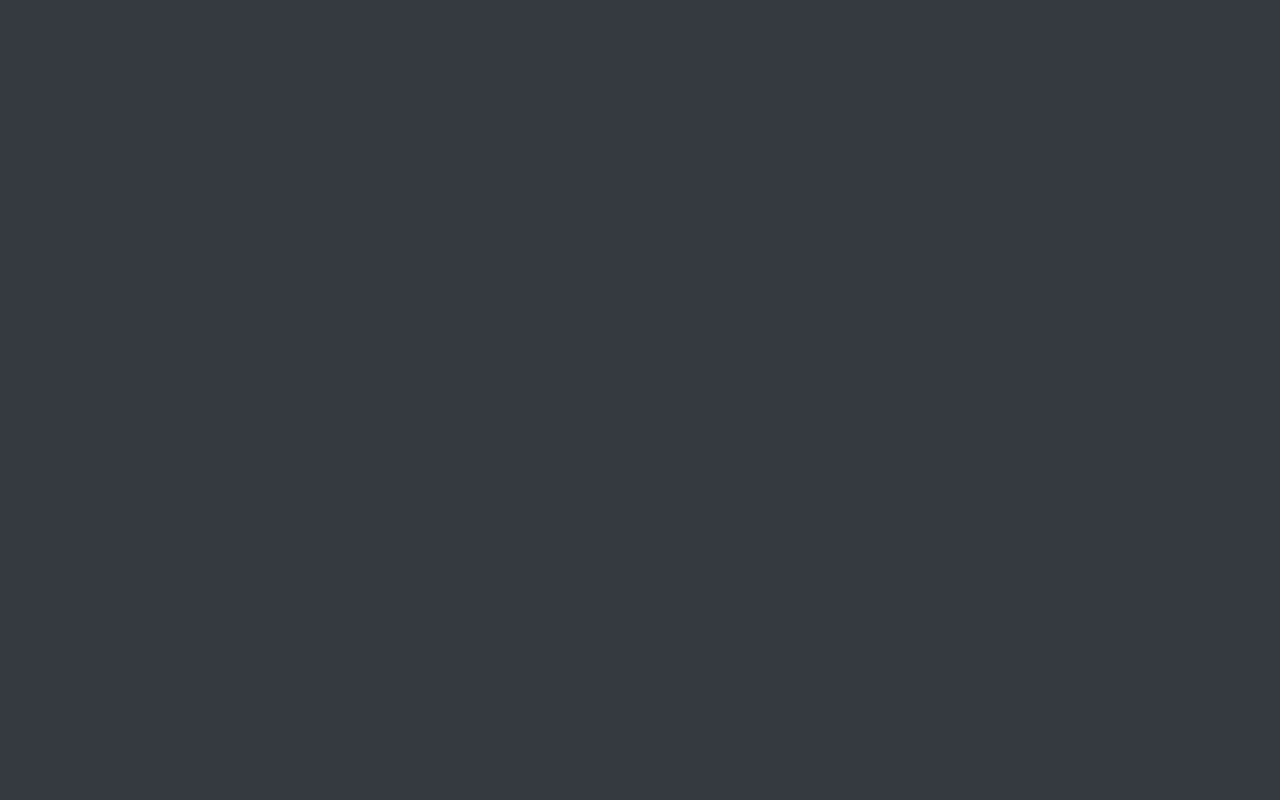
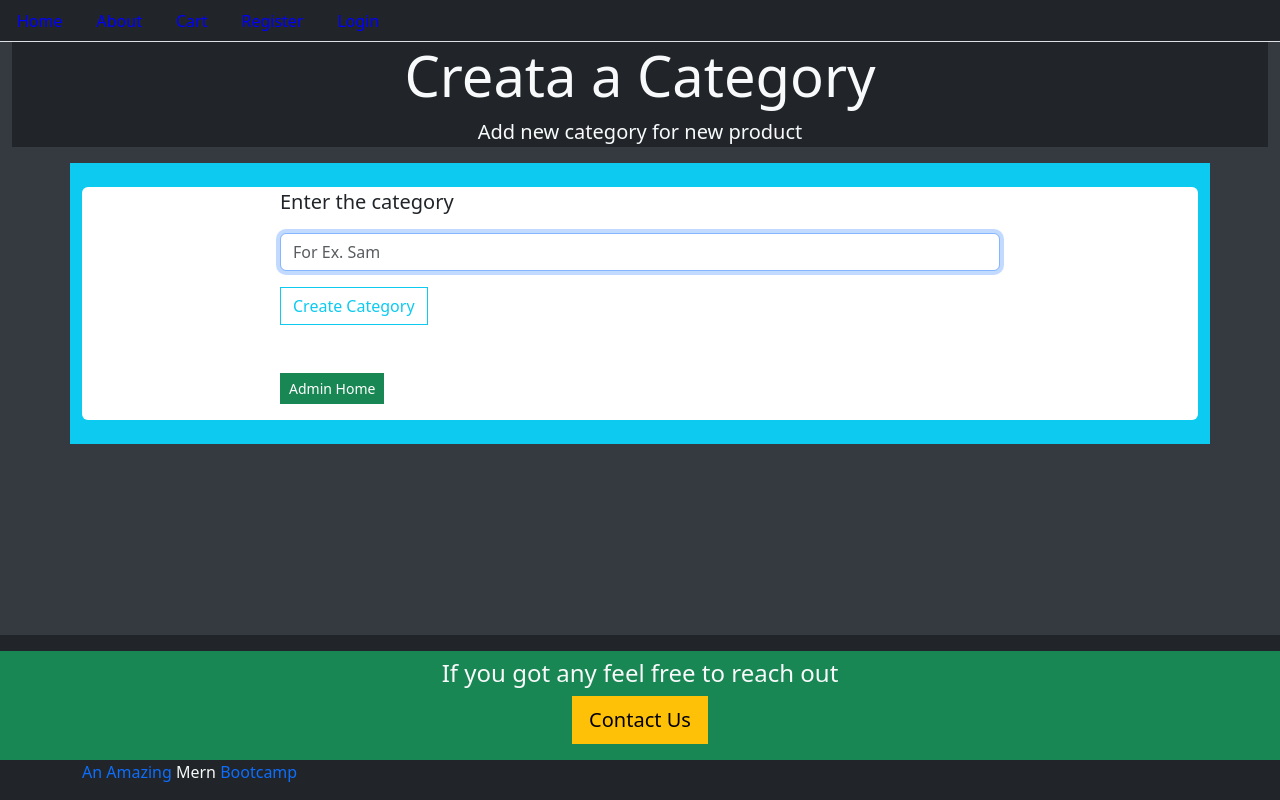
Before and after one commit to Rajit909/MegaProject-E-commerce-, a React (Create React App) app in the folder frontend/: page /admin/create/category in a window 1280 px wide. Before the commit this address had no page. Built offline with nearby package versions, Linux system fonts and the light colour scheme.

Commit message:
admin dashbord create category

```diff
--- a/frontend/src/AppRoutes.js
+++ b/frontend/src/AppRoutes.js
@@ -1,26 +1,50 @@
-import React from 'react';
-import { Routes, Route, Navigate } from 'react-router-dom';
+import React from "react";
+import { Routes, Route, Navigate } from "react-router-dom";
 
-import Home from './core/Home.js';
-import Signup from './user/Signup.js';
-import Signin from './user/Signin.js';
+import Home from "./core/Home.js";
+import Signup from "./user/Signup.js";
+import Signin from "./user/Signin.js";
 
-import UserDashBoard from './user/UserDashBoard';
-import AdminDashBoard from './user/AdminDashBoard';
+import UserDashBoard from "./user/UserDashBoard";
+import AdminDashBoard from "./user/AdminDashBoard";
 
-import { isAuthenticated } from './auth/helper/index';
-
+import { isAuthenticated } from "./auth/helper/index";
+import AddCategory from "./admin/AddCategory.js";
 
 function AppRoutes() {
   return (
     <Routes>
-      <Route path="/" exact element={<Home />} />
-      <Route path="/signup" exact element={<Signup />} />
-      <Route path="/signin" exact element={<Signin />} />
-      <Route exact path='/user/dashBoard' element = { isAuthenticated ? <UserDashBoard/> : <Navigate to="/signin" />} />
-      <Route exact path='/admin/dashBoard' element = { isAuthenticated ? <AdminDashBoard/> : <Navigate to="/signin" />} />
-
-
+      <Route
+        exact
+        path="/"
+        element={<Home />} />
+      <Route
+        exact
+        path="/signup"
+        element={<Signup />} />
+      <Route
+        exact
+        path="/signin"
+        element={<Signin />} />
+      <Route
+        exact
+        path="/user/dashBoard"
+        element={
+          isAuthenticated ? <UserDashBoard /> : <Navigate to="/signin" />
+        }
+      />
+      <Route
+        exact
+        path="/admin/dashBoard"
+        element={
+          isAuthenticated ? <AdminDashBoard /> : <Navigate to="/signin" />
+        }
+      />
+      <Route
+        path="/admin/create/category"
+        exact
+        element={isAuthenticated ? <AddCategory /> : <Navigate to="/signin" />}
+      />
     </Routes>
   );
 }
--- a/frontend/src/admin/AddCategory.js
+++ b/frontend/src/admin/AddCategory.js
@@ -0,0 +1,101 @@
+import React, { useState } from "react";
+import { NavLink } from "react-router-dom";
+import { isAuthenticated } from "../auth/helper";
+import Base from "../core/Base";
+import { createCategory } from "./helper/adminapicall";
+
+
+const AddCategory = () => {
+  const [name, setName] = useState("");
+  const [error, setError] = useState(false);
+  const [success, setSuccess] = useState(false);
+
+  const { user, token } = isAuthenticated();
+
+  const goBack = () => (
+    <div className="mt-5">
+      <NavLink className="btn btn-sm btn-success mb-3" to="/admin/dashboard">
+        Admin Home
+      </NavLink>
+    </div>
+  );
+
+  const handleChange = event => {
+    setError("")
+    setName(event.target.value)
+  }
+
+  const onSubmit = (event) => {
+    event.preventDefault();
+    setError("")
+    setSuccess(false)
+
+    //backend request fired
+
+    createCategory(user._id, token, {name} ).then(data => {
+        if (data.error) {
+            setError(true)
+        }else{
+            setError("")
+            setSuccess(true)
+            setName("")
+        }
+    })
+  };
+
+  const successMessage = () => {
+    if (success) {
+        return <h4
+        className="text-success"
+        >
+        Category created successfully.
+        </h4>
+    }
+  }
+  const errorMessage = () => {
+    if (error) {
+        return <h4
+        className="text-success"
+        >
+        Failed to create category.
+        </h4>
+    }
+  }
+
+  const myCategoryForm = () => (
+    <form>
+      <div className="form-group">
+        <p className="lead">Enter the category</p>
+        <input
+          type="text"
+          className="form-control my-3"
+          onChange={handleChange}
+          value={name}
+          autoFocus
+          required
+          placeholder="For Ex. Sam"
+        />
+        <button onClick={onSubmit} className="btn btn-outline-info">Create Category</button>
+      </div>
+    </form>
+  );
+
+  return (
+    <Base
+      title="Creata a Category"
+      description="Add new category for new product"
+      className="container bg-info p-4"
+    >
+      <div className="row bg-white rounded">
+        <div className="col-md-8 offset-md-2">
+            {successMessage()}
+            {errorMessage()}
+            {myCategoryForm()}
+            {goBack()}
+        </div>
+      </div>
+    </Base>
+  );
+};
+
+export default AddCategory;
--- a/frontend/src/admin/helper/adminapicall.js
+++ b/frontend/src/admin/helper/adminapicall.js
@@ -0,0 +1,17 @@
+import { API } from "../../backend";
+
+export const createCategory = (userId, token, category) => {
+    return fetch(`${API}/category/create/${userId}`, {
+        method: "POST",
+        headers: {
+            Accept: "application/json",
+            "Content-Type": "application/json",
+            Authorization: `Bearer ${token}`
+        },
+        body: JSON.stringify(category)
+    })
+    .then(response => {
+        return response.json();
+    })
+    .catch(err => console.log(err))
+};
--- a/frontend/src/user/AdminDashBoard.js
+++ b/frontend/src/user/AdminDashBoard.js
@@ -1,72 +1,82 @@
-import React from 'react'
-import Base from '../core/Base.js'
-import { NavLink } from 'react-router-dom'
+import React from "react";
+import Base from "../core/Base.js";
+import { NavLink } from "react-router-dom";
 
-import { isAuthenticated } from '../auth/helper/index.js'
+import { isAuthenticated } from "../auth/helper/index.js";
 
 const AdminDashBoard = () => {
-
   const {
-        user: { name, email, role }
+    user: { name, email, role },
   } = isAuthenticated();
 
   const AdminLeftSide = () => {
     return (
-        <div className='card'>
-            <h4 className="card-header bg-dark text-white">
-                Admin Navigation
-            </h4>
+      <div className="card">
+        <h4 className="card-header bg-dark text-white">Admin Navigation</h4>
         <ul className="list-group">
           <li className="list-group-item">
-                <NavLink to="admin/create/category" className="nav-link text-success">Create Category</NavLink>
+            <NavLink
+              to="/admin/create/category"
+              className="nav-link text-success"
+            >
+              Create Category
+            </NavLink>
           </li>
           <li className="list-group-item">
-                <NavLink to="admin/create/product" className="nav-link text-success">Create Product</NavLink>
+            <NavLink
+              to="admin/create/product"
+              className="nav-link text-success"
+            >
+              Create Product
+            </NavLink>
           </li>
           <li className="list-group-item">
-                <NavLink to="admin/products" className="nav-link text-success">Manage Product</NavLink>
+            <NavLink to="admin/products" className="nav-link text-success">
+              Manage Product
+            </NavLink>
           </li>
           <li className="list-group-item">
-                <NavLink to="admin/orders" className="nav-link text-success">Manage Orders</NavLink>
+            <NavLink to="admin/orders" className="nav-link text-success">
+              Manage Orders
+            </NavLink>
           </li>
         </ul>
-
-        </div>)
-    }
+      </div>
+    );
+  };
 
   const AdminRightSide = () => {
-        return(
-            <div className='card mb-4'>
+    return (
+      <div className="card mb-4">
         <h4 className="card-header">Admin info</h4>
         <ul className="list-group">
           <li className="list-group-item">
-                    <span className="badge bg-success mr-2">Name :</span>  {name}
+            <span className="badge bg-success mr-2">Name :</span> {name}
           </li>
           <li className="list-group-item">
-                    <span className="badge bg-success mr-2">Email :</span>  {email}
+            <span className="badge bg-success mr-2">Email :</span> {email}
           </li>
           <li className="list-group-item">
-                    <span className="badge bg-danger mr-2">Admin Area</span>  {email}
+            <span className="badge bg-danger mr-2">Admin Area</span> {email}
           </li>
         </ul>
+      </div>
+    );
+  };
 
-            </div>
-        )
-    }
+  return (
+    <Base
+      title="AdminDashBoard"
+      description="manage all of your Orders here"
+      className="container bg-success p-4"
+    >
+      <div className="row">
+        <div className="col-3">{AdminLeftSide()}</div>
 
-    return(
-        <Base title='AdminDashBoard' description='manage all of your Orders here' className='container bg-success p-4'>
-            <div className="row">
-                <div className="col-3">
-                {AdminLeftSide()}
-                </div>
-
-                <div className="col-9">
-                {AdminRightSide()}
-                </div>
+        <div className="col-9">{AdminRightSide()}</div>
       </div>
     </Base>
-    )
-}
+  );
+};
 
-export default AdminDashBoard
+export default AdminDashBoard;
```
Lines whose indentation alone changed are shown as unchanged.
